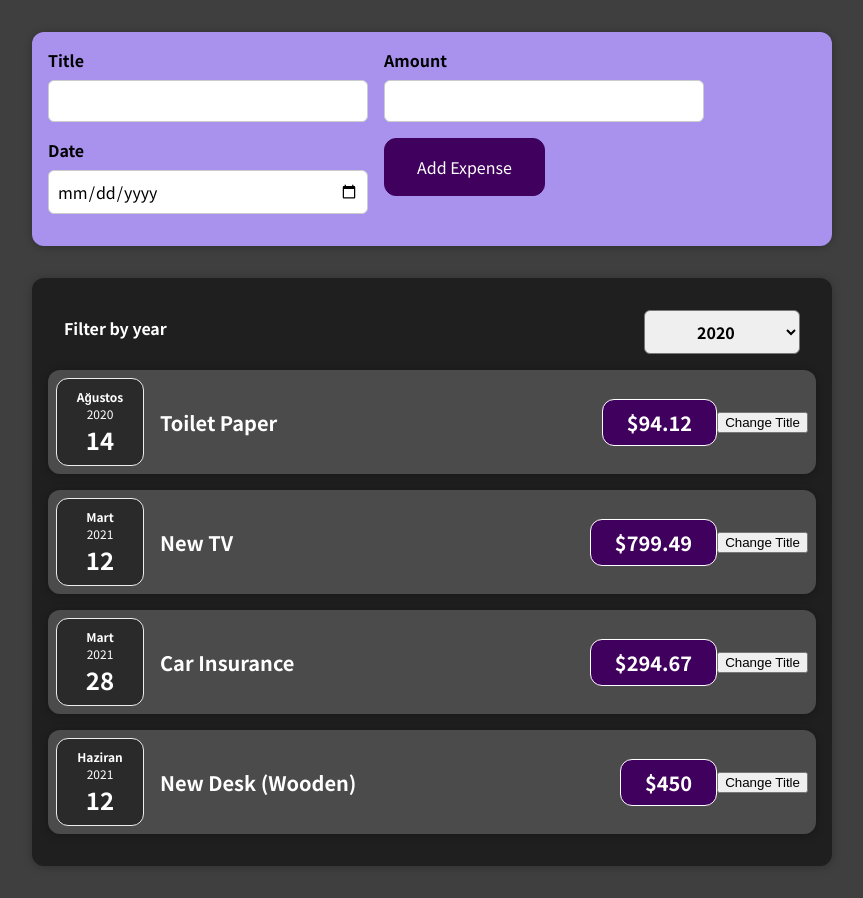
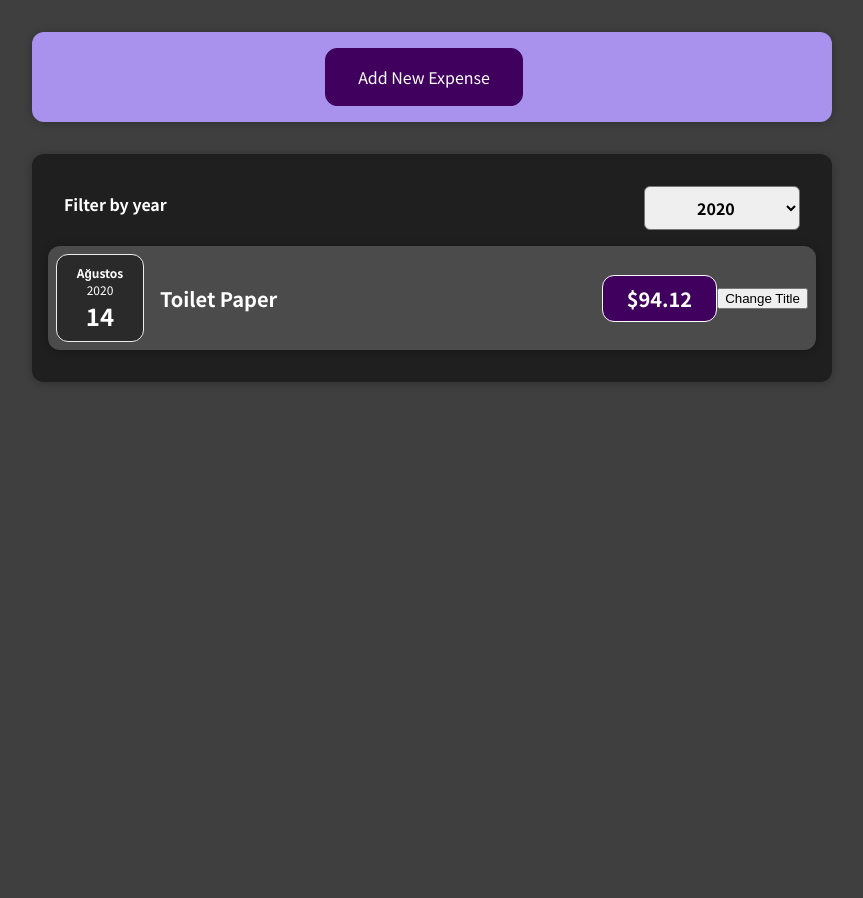
Before and after one commit to berkeakyildiz/ReactCompleteGuide, a React (Create React App) app: page / in a window 1280 px wide. Shown: the whole page, without its empty margins (208-1071 px from the left). After the commit the page ends 800 px from the top, so only its background shows below. Built offline with nearby package versions, Linux system fonts and the light colour scheme.

Commit message:
Add conditional form.

```diff
--- a/src/App.js
+++ b/src/App.js
@@ -1,8 +1,8 @@
 import Expenses from "./components/Expenses/Expenses";
 import NewExpense from "./components/NewExpense/NewExpense";
+import { useState } from "react";
 
-export default function App() {
-  const expenses = [
+const INITIAL_EXPENSES = [
   {
     id: "e1",
     title: "Toilet Paper",
@@ -29,8 +29,13 @@
   },
 ];
 
+export default function App() {
+  const [expenses, setExpenses] = useState(INITIAL_EXPENSES);
+
   const addExpenseHandler = (expense) => {
-    console.log(expense);
+    setExpenses((prevExpenses) => {
+      return [expense, ...prevExpenses];
+    });
   };
   return (
     <div>
--- a/src/components/Expenses/ExpenseItem.js
+++ b/src/components/Expenses/ExpenseItem.js
@@ -13,6 +13,7 @@
   };
 
   return (
+    <li>
       <Card className="expense-item">
         <ExpenseDate date={props.date} />
         <div className="expense-item__description">
@@ -21,5 +22,6 @@
         </div>
         <button onClick={clickHandler}>Change Title</button>
       </Card>
+    </li>
   );
 }
--- a/src/components/Expenses/Expenses.js
+++ b/src/components/Expenses/Expenses.js
@@ -1,14 +1,21 @@
-import ExpenseItem from "./ExpenseItem";
+import { useState } from "react";
+
 import "./Expenses.css";
+
 import Card from "../UI/Card";
 import ExpensesFilter from "./ExpensesFilter";
-import { useState } from "react";
+import ExpensesList from "./ExpensesList";
 
 export default function Expenses(props) {
   const [filteredYear, setFilteredYear] = useState("2020");
+
   const filterChangeHandler = (selectedYear) => {
     setFilteredYear(selectedYear);
   };
+
+  const filteredExpenses = props.items.filter(function (expense) {
+    return expense.date.getFullYear().toString() === filteredYear;
+  });
 
   return (
     <Card className="expenses">
@@ -16,26 +23,7 @@
         selected={filteredYear}
         onChangeFilter={filterChangeHandler}
       />
-      <ExpenseItem
-        title={props.items[0].title}
-        amount={props.items[0].amount}
-        date={props.items[0].date}
-      />
-      <ExpenseItem
-        title={props.items[1].title}
-        amount={props.items[1].amount}
-        date={props.items[1].date}
-      />
-      <ExpenseItem
-        title={props.items[2].title}
-        amount={props.items[2].amount}
-        date={props.items[2].date}
-      />
-      <ExpenseItem
-        title={props.items[3].title}
-        amount={props.items[3].amount}
-        date={props.items[3].date}
-      />
+      <ExpensesList items={filteredExpenses} />
     </Card>
   );
 }
--- /dev/null
+++ b/src/components/Expenses/ExpensesList.css
@@ -0,0 +1,9 @@
+.expenses-list {
+  list-style: none;
+  padding: 0;
+}
+
+.expenses-list__fallback {
+  color: white;
+  text-align: center;
+}
--- /dev/null
+++ b/src/components/Expenses/ExpensesList.js
@@ -0,0 +1,22 @@
+import "./ExpensesList.css";
+
+import ExpenseItem from "./ExpenseItem";
+
+export default function ExpensesList(props) {
+  if (props.items.length === 0) {
+    return <h2 className="expenses-list__fallback">Found no expenses.</h2>;
+  }
+
+  return (
+    <ul className="expenses-list">
+      {props.items.map((expense) => (
+        <ExpenseItem
+          key={expense.id}
+          title={expense.title}
+          amount={expense.amount}
+          date={expense.date}
+        />
+      ))}
+    </ul>
+  );
+}
--- a/src/components/NewExpense/ExpenseForm.js
+++ b/src/components/NewExpense/ExpenseForm.js
@@ -65,6 +65,9 @@
           />
         </div>
         <div className="new-expense__actions">
+          <button type="button" onClick={props.onCancel}>
+            Cancel
+          </button>
           <button type="submit">Add Expense</button>
         </div>
       </div>
--- a/src/components/NewExpense/NewExpense.js
+++ b/src/components/NewExpense/NewExpense.js
@@ -1,19 +1,38 @@
+import { useState } from "react";
 import ExpenseForm from "./ExpenseForm";
 
 import "./NewExpense.css";
 
 export default function NewExpense(props) {
+  const [isEditing, setIsEditing] = useState(false);
+
   const saveExpenseDataHandler = (enteredExpenseData) => {
     const expenseData = {
       ...enteredExpenseData,
-      id: Math.random().toString()
+      id: Math.random().toString(),
     };
     props.onAddExpense(expenseData);
-};
+    setIsEditing(false);
+  };
 
+  const startEditingHandler = () => {
+    setIsEditing(true);
+  };
+
+  const stopEditingHandler = () => {
+    setIsEditing(false);
+  };
   return (
     <div className="new-expense">
-      <ExpenseForm onSaveExpenseData={saveExpenseDataHandler} />
+      {!isEditing && (
+        <button onClick={startEditingHandler}>Add New Expense</button>
+      )}
+      {isEditing && (
+        <ExpenseForm
+          onSaveExpenseData={saveExpenseDataHandler}
+          onCancel={stopEditingHandler}
+        />
+      )}
     </div>
   );
 }
```
Lines whose indentation alone changed are shown as unchanged.
